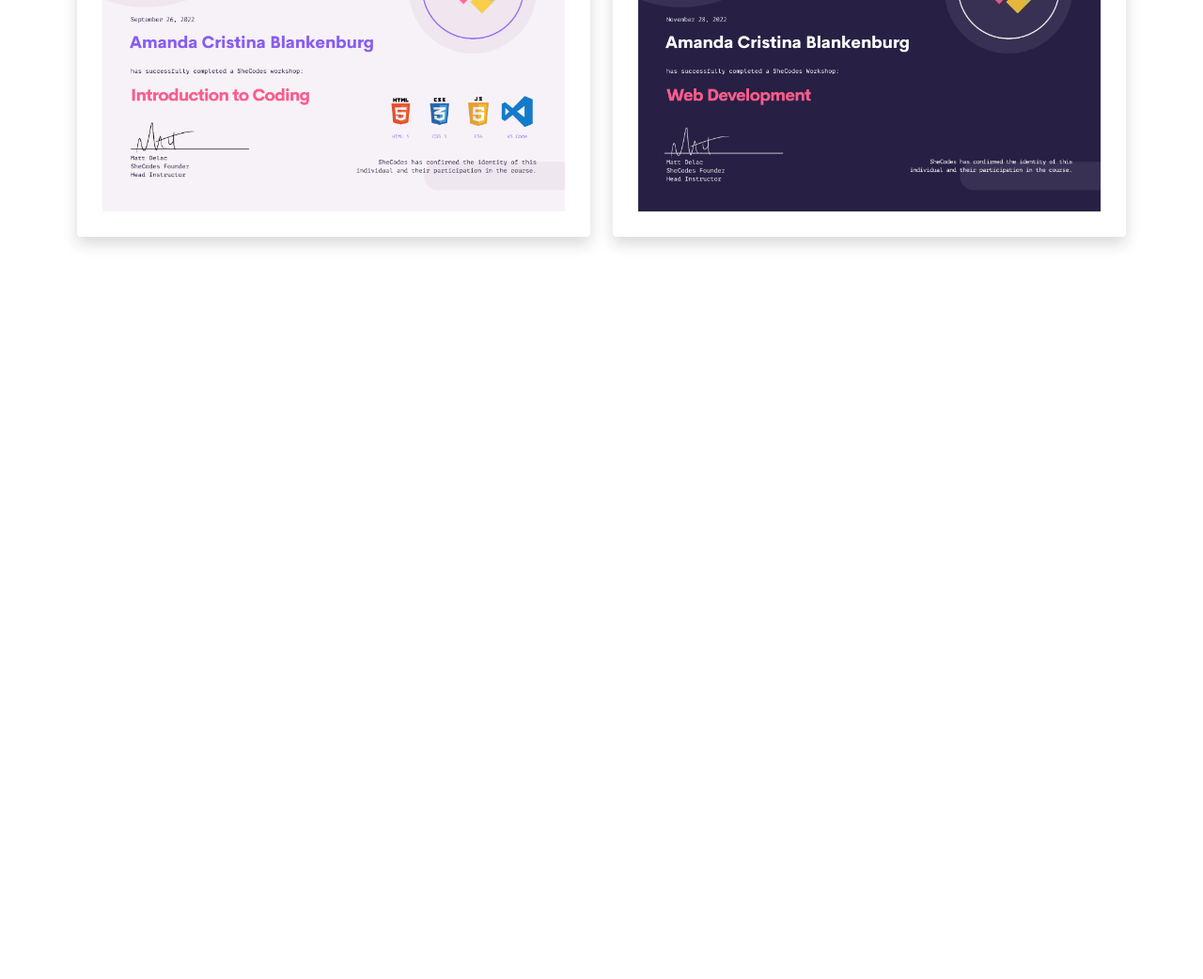
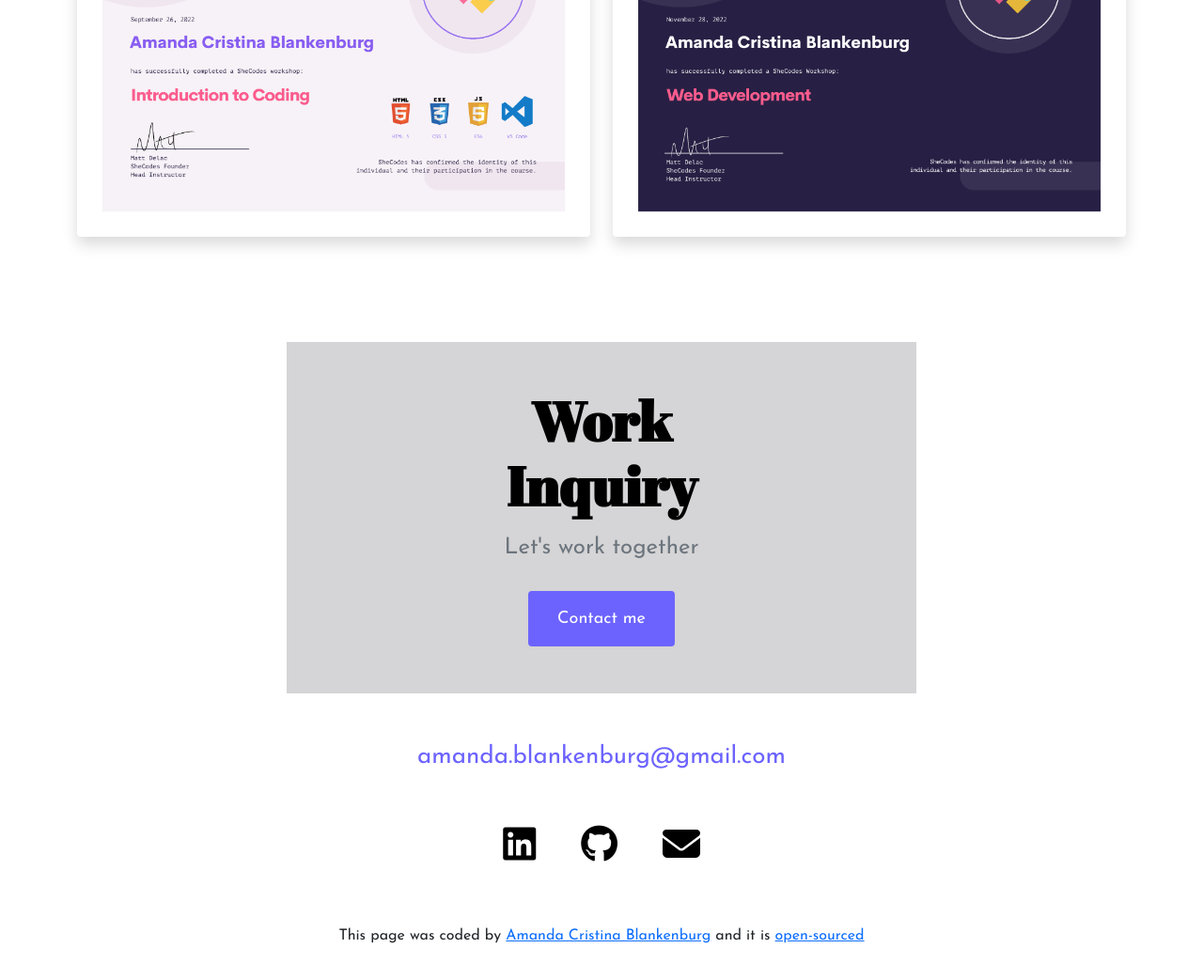
Before and after one commit to amandablank/SC-next-portfolio-v3, a website: page about.html in a window 1280 px wide. Shown: the part 1139-2181 px from the top of the page at 94% size. Before the commit the page ends 1439 px from the top, so only its background shows below. Drawn offline with nearby package versions, Linux system fonts and the light colour scheme.

Commit message:
Made the page SEO; updates (links, classes etc.) and added a footer in multiple pages, except the contact page.

```diff
--- a/about.html
+++ b/about.html
@@ -4,7 +4,8 @@
     <meta charset="UTF-8" />
     <meta http-equiv="X-UA-Compatible" content="IE=edge" />
     <meta name="viewport" content="width=device-width, initial-scale=1.0" />
-    <title>SheCodes Portfolio</title>
+    <meta name="description" content="Page about Amanda Cristina Blankenburg, front-end developer based in Germany.">
+    <title>Information about Amanda Cristina Blankenburg - front-end developer.</title>
     <link
       href="https://cdn.jsdelivr.net/npm/bootstrap@5.0.0-beta2/dist/css/bootstrap.min.css"
       rel="stylesheet"
@@ -34,7 +35,7 @@
   <body>
     <nav class="navbar navbar-expand-lg bg-light fixed-top">
       <div class="container">
-        <div class="half-moon">
+        <div class="half-moon" alt="Amanda's webpage personalized logo">
           <a class="navbar-brand" href="/index.html">AB</a>
         </div>
         <button
@@ -144,6 +145,46 @@
           </div>
         </div>
       </div>
+      </div>
+      <br />
+    <footer class="container">
+        <div class="contact-box justify-content-center mb-5 d-none d-md-flex">
+          <div class="text-center">
+            <h4>Work Inquiry</h4>
+            <p class="text-muted">Let's work together</p>
+            <a href="contact.html" class="btn btn-branding mt-3">
+              Contact me
+            </a>
+          </div>
+        </div>
+        <div class="d-flex justify-content-center mb-5">
+          <a href="mailto:amanda.blankenburg@gmail.com" class="email-link">
+            amanda.blankenburg@gmail.com
+          </a>
+        </div>
+        <div class="social-links d-flex justify-content-center">
+          <a
+            href="https://www.linkedin.com/in/amanda-cristina-blankenburg-81b410213/"
+            target="_blank"
+          >
+            <i class="fa-brands fa-linkedin"></i>
+          </a>
+          <a href="https://github.com/amandablank" target="_blank">
+            <i class="fa-brands fa-github"></i>
+          </a>
+          <a href="mailto:amanda.blankenburg@gmail.com">
+            <i class="fa-solid fa-envelope"></i>
+          </a>
+        </div>
+      </footer>
+      <p class="text-center mt-5 mb-5">
+        This page was coded by
+        <a
+          href="https://www.linkedin.com/in/amanda-cristina-blankenburg-81b410213/" target="_blank"
+          >Amanda Cristina Blankenburg</a
+        >
+        and it is <a href="https://github.com/amandablank" target="_blank">open-sourced</a>
+      </p>
     </div>
   </body>
 </html>
```
Also changed, not shown: contact.html (+7 -3 lines), index.html (+8 -2 lines), work.html (+47 -5 lines).
